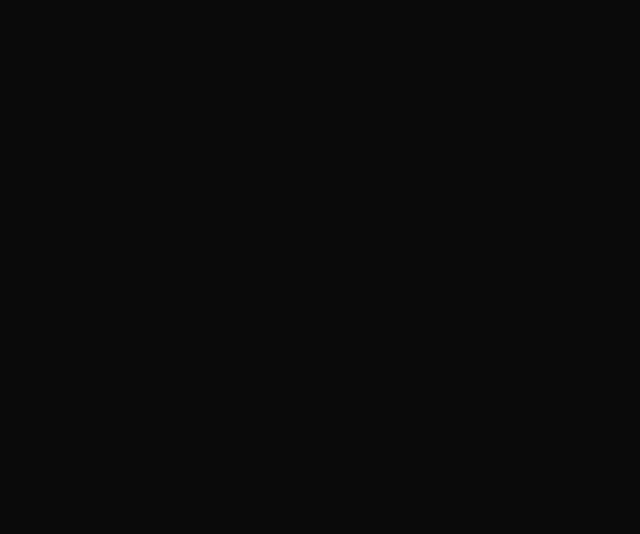
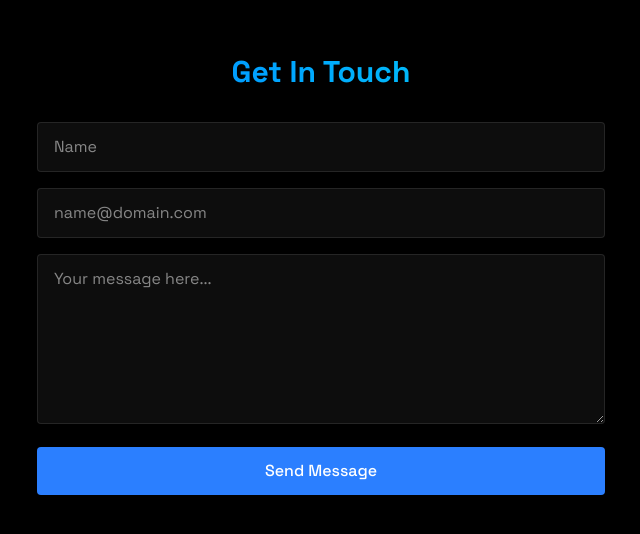
Before and after one commit to yvan-hirwa/my-portfolio, a React (Vite) app: page / in a window 1280 px wide. Shown: the part 2762-3296 px from the top of the page, without its empty margins (319-959 px from the left). Before the commit the page ends 2636 px from the top, so only its background shows below. Built offline with nearby package versions, Linux system fonts and the light colour scheme; no server answers.

Commit message:
added a contact section, waiting for some touches

```diff
--- a/src/App.jsx
+++ b/src/App.jsx
@@ -1,13 +1,14 @@
 import { useState } from 'react'
 import './App.css'
+import "./index.css"
 import { LoadingScreen } from './components/LoadingScreen'
-import "./index.css"
-import { useEffect } from 'react'
 import Navbar from './components/Navbar'
 import MobileMenu from './components/MobileMenu'
 import Home from './components/sections/Home'
 import About from './components/sections/About'
 import Projects from './components/sections/Projects'
+import Contact from './components/sections/Contact'
+
 
 function App() {
   const [isLoaded, setIsLoaded] = useState(false)
@@ -25,6 +26,8 @@
           <Home />
           <About />
           <Projects />
+          <Contact />
+
       </div>
     </>
   );
--- a/src/components/sections/Contact.jsx
+++ b/src/components/sections/Contact.jsx
@@ -0,0 +1,87 @@
+import { useState } from "react"
+import RevealOnScroll from "../revealOnScroll"
+import emailjs from "emailjs-com"
+
+const Contact = () => {
+    const [formData, setFormData] = useState({
+        name: "",
+        email: "",
+        message: ""
+    })
+
+        const SERVICE_ID = import.meta.env.VITE_EMAILJS_SERVICE_ID
+        const TEMPLATE_ID = import.meta.env.VITE_EMAILJS_TEMPLATE_ID
+        const PUBLIC_KEY = import.meta.env.VITE_EMAILJS_PUBLIC_KEY
+
+    const handleSubmit = (e) => {
+        e.preventDefault();
+
+        emailjs.sendForm(SERVICE_ID, TEMPLATE_ID, e.target, PUBLIC_KEY)
+            .then((result) => {
+                alert("Message sent successfully!");
+                setFormData({
+                    name: "",
+                    email: "",
+                    message: ""
+                });
+            }, (error) => {
+                console.log(error.text);
+                alert("Failed to send message. Please try again.");
+            });
+    }
+  return (
+    <section id="contact" className="min-h-screen flex items-center justify-center py-20">
+        <RevealOnScroll>
+            <div className="px-4 w-150">
+                <h2 className="text-3xl font-bold mb-8 bg-gradient-to-r from-blue-500 to-cyan-400 bg-clip-text text-transparent text-center">Get In Touch</h2>
+
+                <form className="space-y-4" onSubmit={handleSubmit}>
+                    <div className="relative">
+                        <input type="text"
+                                id="name"
+                                name="name"
+                                required
+                                value={formData.name}
+                                className="w-full bg-white/5 border border-white/10 rounded px-4 py-3 text-white transition focus:outline-none focus:border-blue-500 focus:bg-blue-500/5"
+                                placeholder="Name"
+                                onChange={(e) => setFormData({ ...formData, name: e.target.value })}
+                        />
+                    </div>
+
+                    <div className="relative">
+                        <input type="email"
+                                id="email"
+                                name="email"
+                                required
+                                value={formData.email}
+                                className="w-full bg-white/5 border border-white/10 rounded px-4 py-3 text-white transition focus:outline-none focus:border-blue-500 focus:bg-blue-500/5"
+                                placeholder="name@domain.com"
+                                onChange={(e) => setFormData({ ...formData, email: e.target.value })}
+                        />
+                    </div>
+
+                    <div className="relative">
+                        <textarea
+                                id="message"
+                                name="message"
+                                required
+                                value={formData.message}
+                                className="w-full bg-white/5 border border-white/10 rounded px-4 py-3 text-white transition focus:outline-none focus:border-blue-500 focus:bg-blue-500/5"
+                                placeholder="Your message here..."
+                                rows="6"
+                                onChange={(e) => setFormData({ ...formData, message: e.target.value })}
+                        />
+                    </div>
+
+                    <button type="submit" className="w-full bg-blue-500 text-white py-3 px-7 rounded font-medium transition relative overflow-hidden hover:-translate-y-0.5 hover:shadow-[0_0_15px_rgba(59,130,246, 0.4)]">
+                        Send Message
+                    </button>
+                </form>
+            </div>
+
+        </RevealOnScroll>
+    </section>
+  )
+}
+
+export default Contact
```
